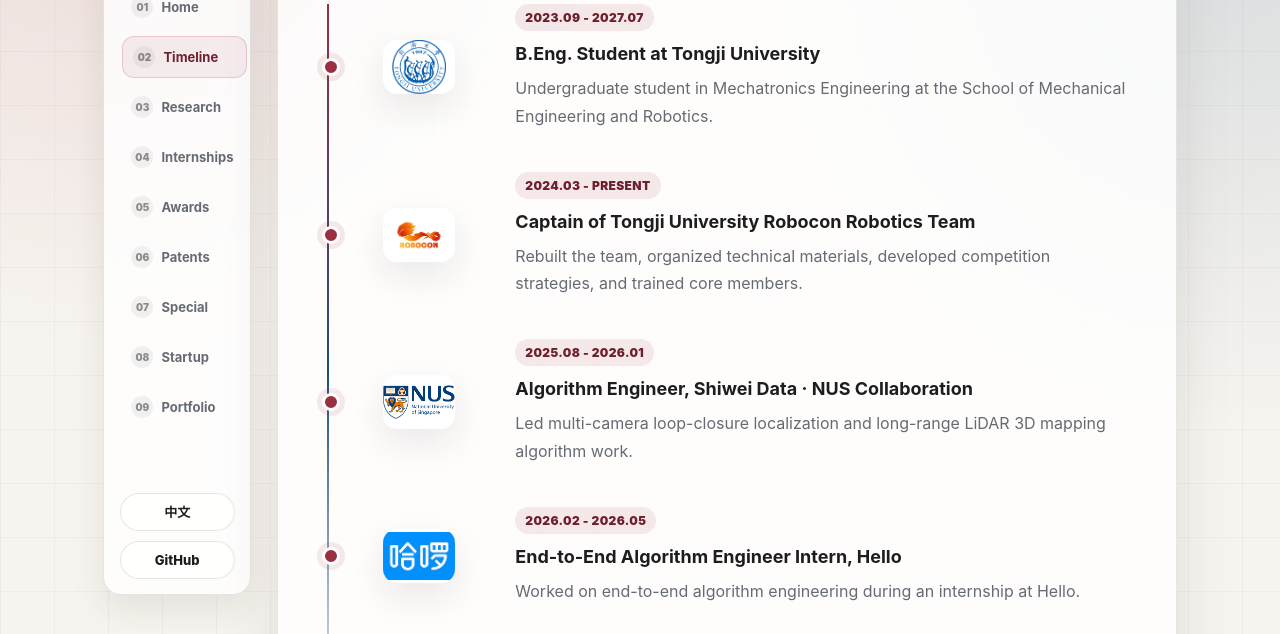
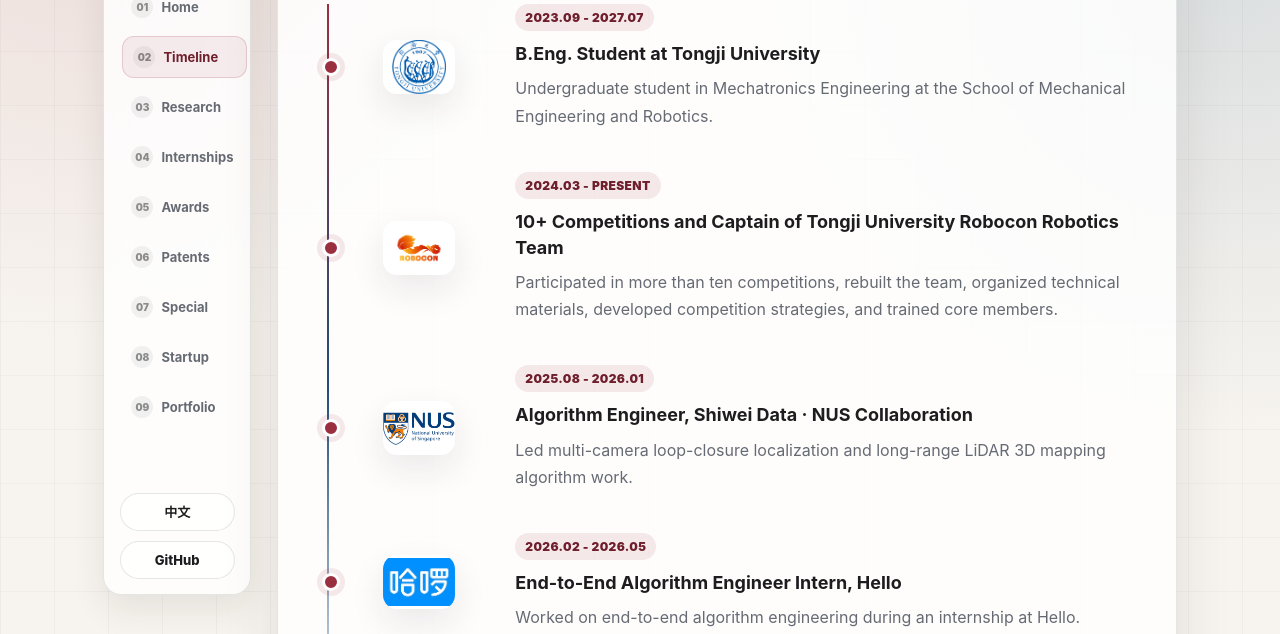
Before and after one commit to RiseBun/peinanli.github.io, a plain HTML site: page index.html in a window 1280 px wide. Both pictures are taken after a click on the button "Timeline". Shown: the part 165-799 px from the top of the page. Drawn offline with Linux system fonts and the light colour scheme; no server answers.

Commit message:
Update homepage timeline visuals

```diff
--- a/index.html
+++ b/index.html
@@ -1349,9 +1349,9 @@
                 <figure class="journey-image"><img src="robocon.jpg" alt="Robocon competition" /></figure>
                 <div class="journey-copy">
                   <span class="meta" data-en="2024.03 - Present" data-zh="2024.03 至今">2024.03 - Present</span>
-                  <h3 data-en="Captain of Tongji University Robocon Robotics Team" data-zh="同济大学 Robocon 机器人队队长">Captain of Tongji University Robocon Robotics Team</h3>
-                  <p data-en="Rebuilt the team, organized technical materials, developed competition strategies, and trained core members." data-zh="重建队伍，组织技术资料，制定竞赛策略与技术方案，并培养核心队员。">
-                    Rebuilt the team, organized technical materials, developed competition strategies, and trained core members.
+                  <h3 data-en="10+ Competitions and Captain of Tongji University Robocon Robotics Team" data-zh="参加十余项竞赛，并担任同济大学 Robocon 机器人队队长">10+ Competitions and Captain of Tongji University Robocon Robotics Team</h3>
+                  <p data-en="Participated in more than ten competitions, rebuilt the team, organized technical materials, developed competition strategies, and trained core members." data-zh="参加十余项竞赛，重建队伍，组织技术资料，制定竞赛策略与技术方案，并培养核心队员。">
+                    Participated in more than ten competitions, rebuilt the team, organized technical materials, developed competition strategies, and trained core members.
                   </p>
                 </div>
               </article>
```
